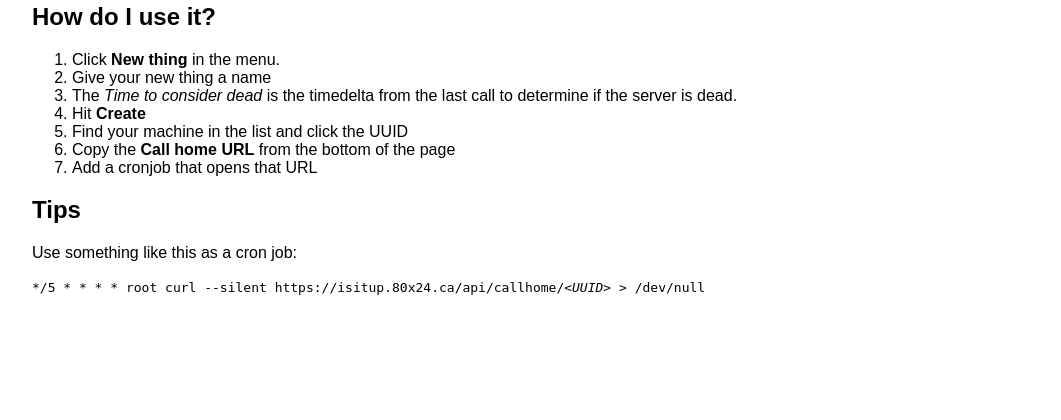
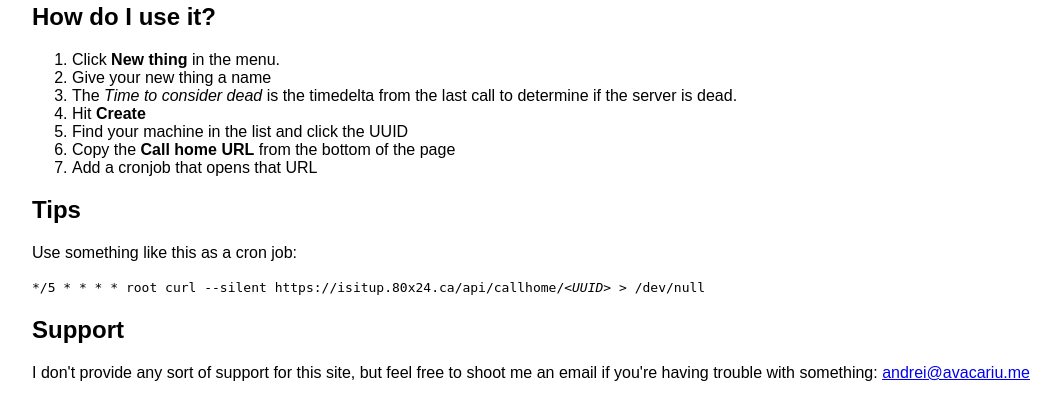
Before and after one commit to avacariu/isitup, a Flask app: page /help in a window 1280 px wide. Shown: the part 241-661 px from the top of the page, without its empty margins (108-1169 px from the left). Run offline with Flask 2, Linux system fonts and the light colour scheme; the visitor is signed in with stand-in values (Sample User, id 1).

Commit message:
Add my email to the help page.

```diff
--- a/app/templates/help.html
+++ b/app/templates/help.html
@@ -22,4 +22,7 @@
 <p>Use something like this as a cron job:<p>
 <code>*/5 * * * * root curl --silent {{ config.SITE_URL }}/api/callhome/<em>&lt;UUID&gt;</em> &gt; /dev/null</code>
 
+<h2>Support</h2>
+<p>I don't provide any sort of support for this site, but feel free to shoot me an email if you're having trouble with something: <a href="mailto:andrei@avacariu.me">andrei@avacariu.me</a></p>
+
 {% endblock %}
```
